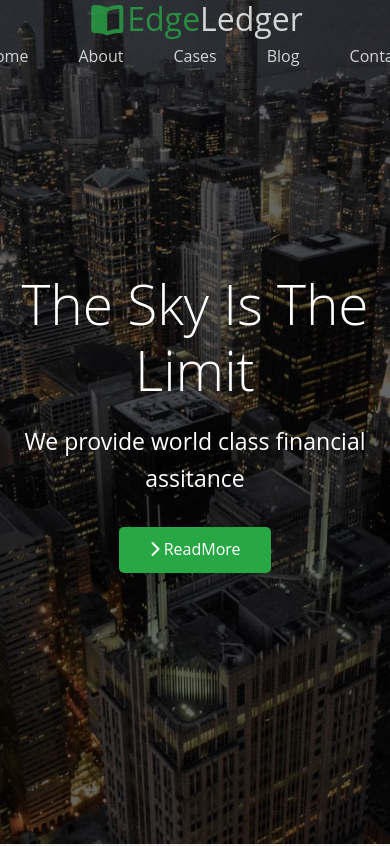
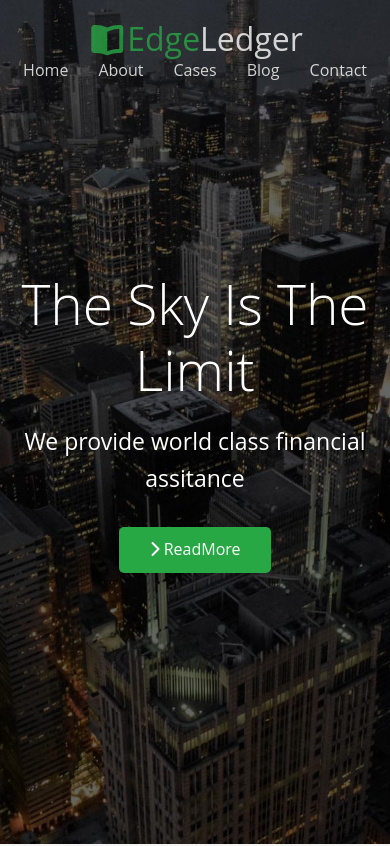
Before and after one commit to MuhammadNomanBQ/EdgeLedger-Clone, a plain HTML site: page index.html in a window 390 px wide. Shown: the top 846 px of the page. Drawn offline with Linux system fonts and the light colour scheme.

Commit message:
Finally, after some editing, my first one-page website project was done.

```diff
--- a/index.html
+++ b/index.html
@@ -23,7 +23,8 @@
             position: fixed;
             top: 0;
             padding: 0 30px;
-            transition: 0.1s;
+            transition: 0.5s;
+            scroll-behavior: smooth;
         }
     </style>
 </head>
--- a/style.css
+++ b/style.css
@@ -313,10 +313,13 @@ main .callback-form input {
 @media only screen and (max-width: 768px) {
 
     .nav {
-
         flex-direction: column;
         height: 120px;
-        padding: 20px;
+        padding: 20px !important;
+    }
+
+    .nav a {
+        padding: 10px !important;
     }
 }
 
```
